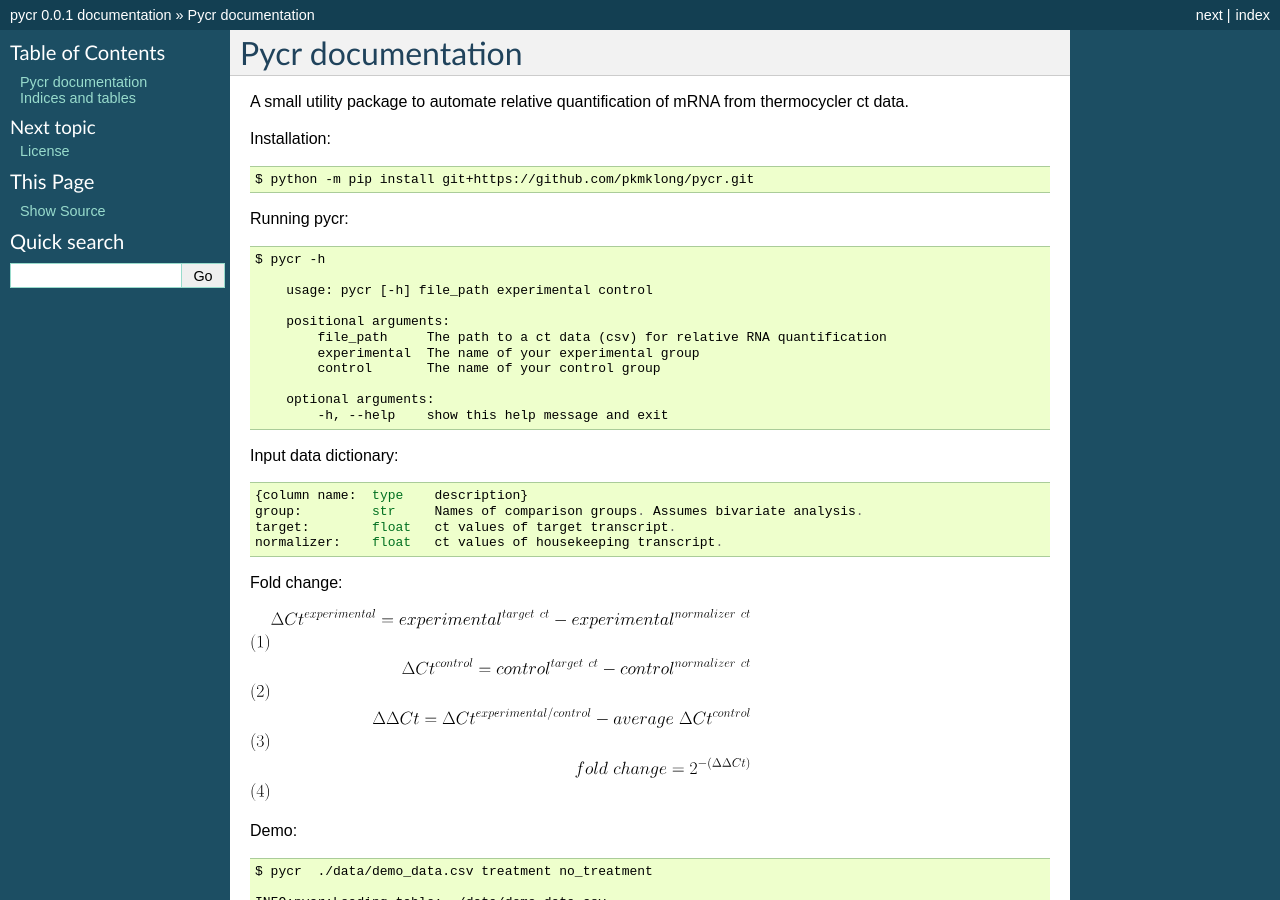
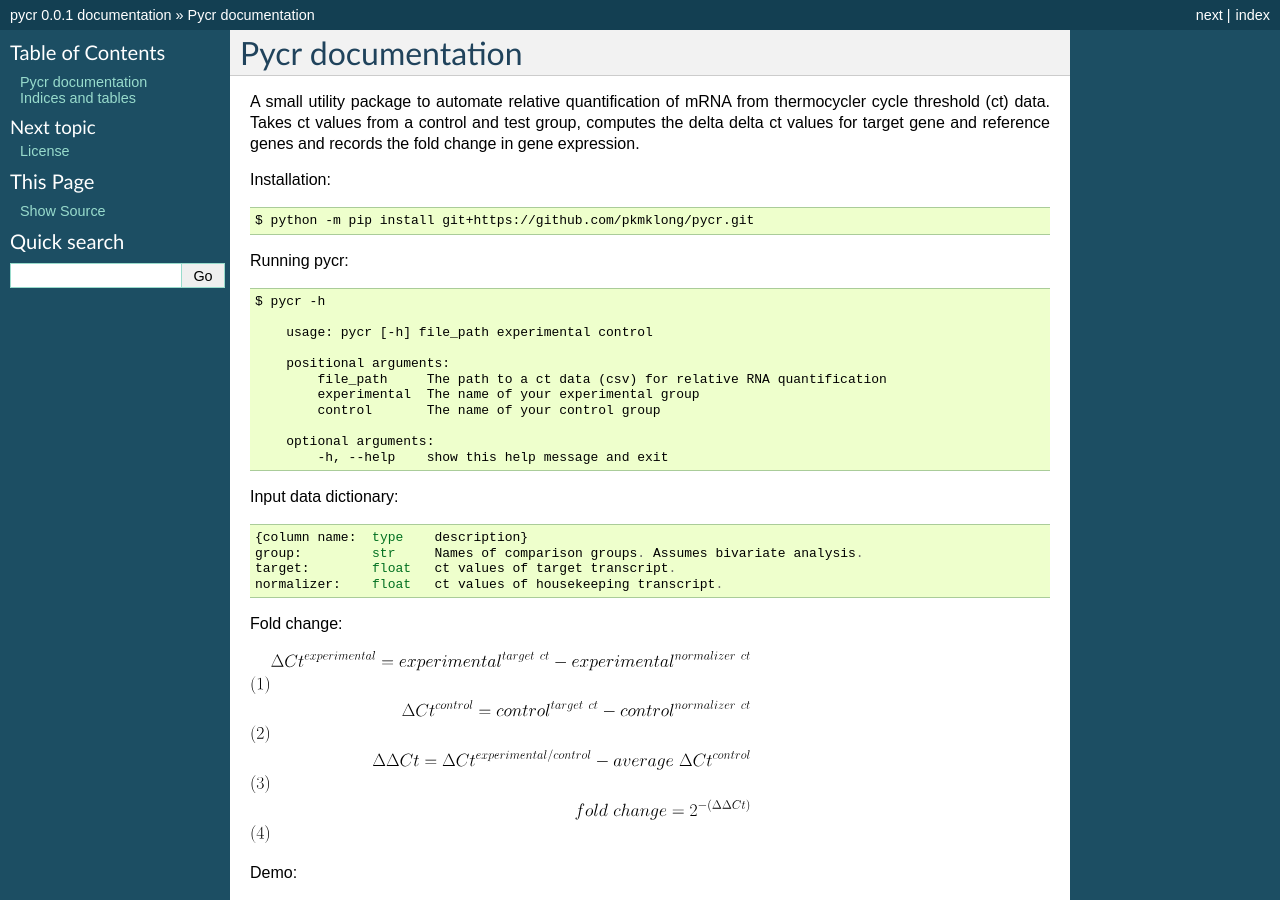
Before and after one commit to patrickmlong/pycr, a Sphinx documentation site: the page built from docs/index.rst, in a window 1280 px wide and 900 px high. Built offline with Sphinx 7.4.7, drawn with Linux system fonts in a browser that asks for light colours.

Commit message:
Update index.rst

```diff
--- a/docs/index.rst
+++ b/docs/index.rst
@@ -1,6 +1,6 @@
 Pycr documentation
 =====================================
-A small utility package to automate relative quantification of mRNA from thermocycler ct data.
+A small utility package to automate relative quantification of mRNA from thermocycler cycle threshold (ct) data. Takes ct values from a control and test group,  computes the delta delta ct values for target gene and reference genes and records the fold change in gene expression.
 
 Installation::
 
```
